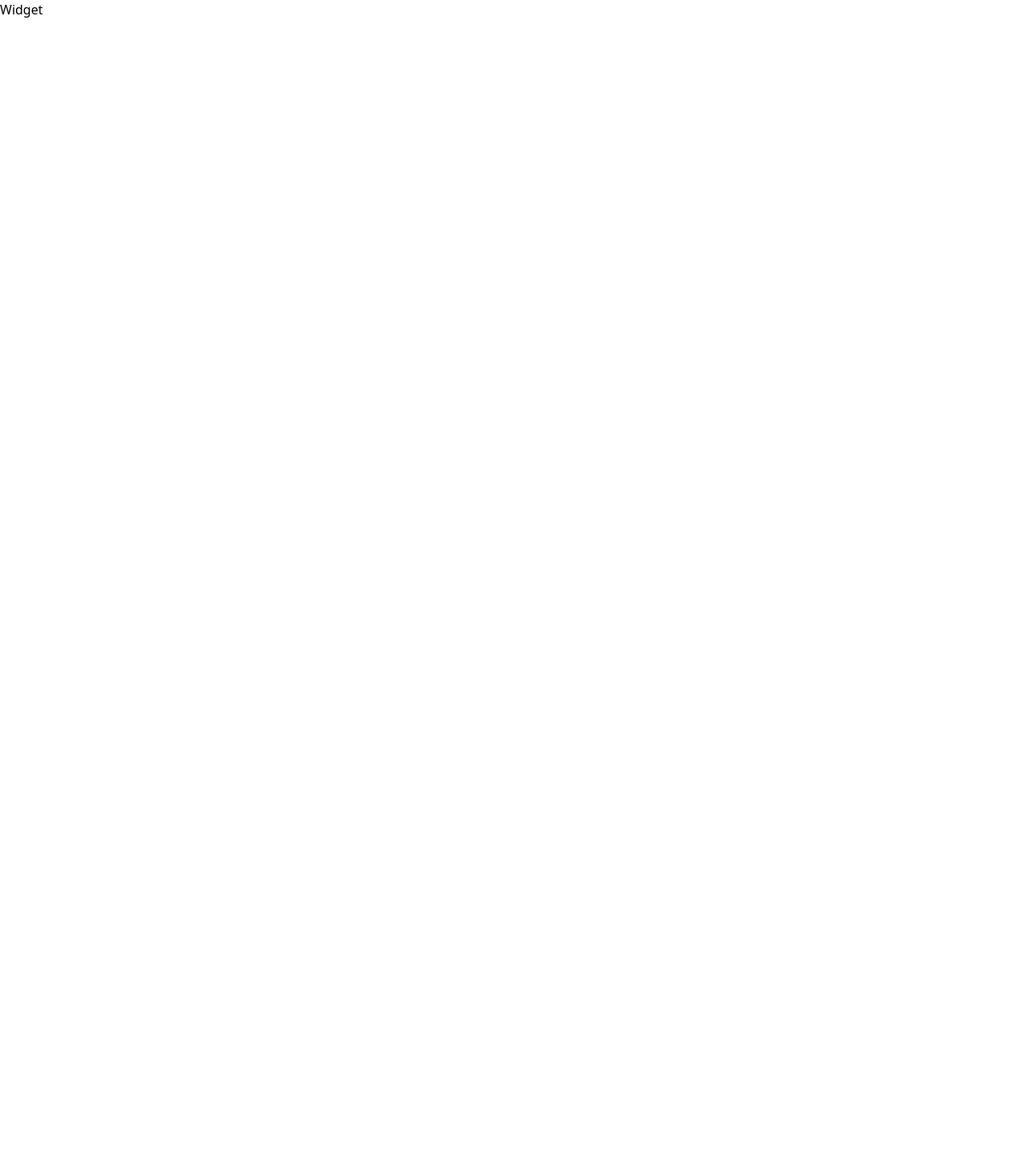
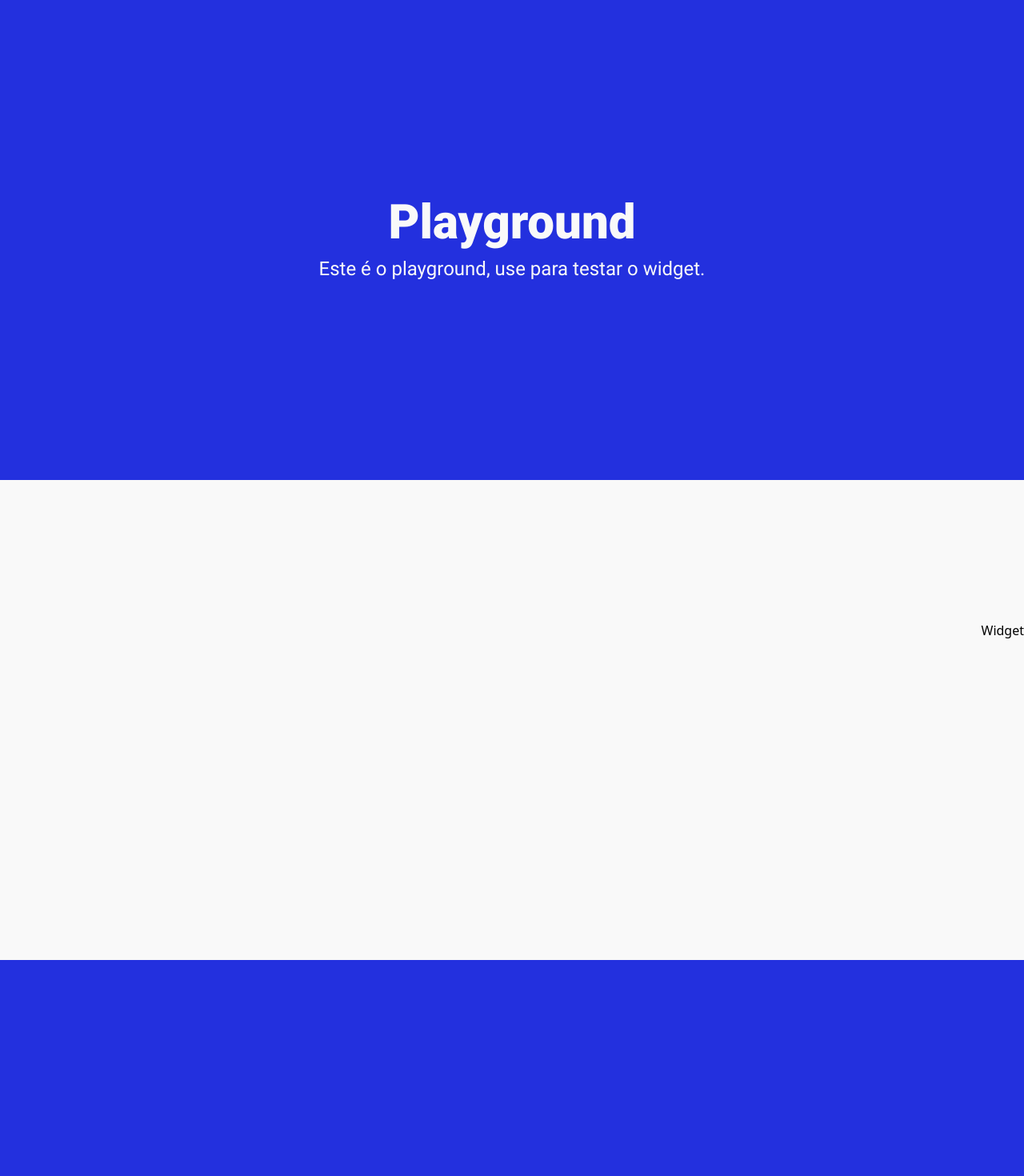
Before and after one commit to Jezebel1990/widget-vue3, a Vue app: page / in a window 1280 px wide. Shown: the top 1470 px of the page at 80% size. Before the commit the page ends 800 px from the top, so only its background shows below. Built offline with nearby package versions, Linux system fonts and the light colour scheme.

Commit message:
feat: created playground

```diff
--- a/src/App.vue
+++ b/src/App.vue
@@ -1,11 +1,12 @@
 <template>
- <h1>Widget</h1>
+ <widget />
 </template>
 
 <script lang="ts">
 import { defineComponent } from 'vue'
+import Widget from './views/Widget/index.vue'
 
 export default defineComponent({
-
+  components: { Widget }
 })
 </script>
--- a/src/main.ts
+++ b/src/main.ts
@@ -1,8 +1,17 @@
 import { createApp } from 'vue'
+import Playground from './views/Playground/index.vue'
 import App from './App.vue'
+import { setup } from './utils/bootstrap'
 
 import '@/assets/css/tailwind.css'
 import '@/assets/css/fonts.css'
 import 'animate.css'
 
-createApp(App).mount('#app')
+setup({
+  onProduction: () => {
+    createApp(App).mount('#app')
+  },
+  onDevelopment: () => {
+    createApp(Playground).mount('#app')
+  }
+})
--- /dev/null
+++ b/src/utils/bootstrap.ts
@@ -0,0 +1,12 @@
+interface SetupPayload {
+    onProduction: () => void;
+    onDevelopment: () => void;
+
+}
+export function setup ({ onProduction, onDevelopment }: SetupPayload) {
+  if (process.env.NODE_ENV !== 'production') {
+    onDevelopment()
+    return
+  }
+  onProduction()
+}
--- /dev/null
+++ b/src/views/Playground/index.vue
@@ -0,0 +1,24 @@
+<template>
+<div class="w-full h-3/4 flex flex-col justify-center items-center bg-brand-main">
+ <h1 class="text-6xl font-black text-brand-gray">Playground</h1>
+ <p class="text-2xl mt-3 font-regular text-brand-gray">Este é o  playground, use para testar o widget.</p>
+</div>
+<div class="w-full h-3/4 flex flex-col justify-center items-center bg-brand-gray">
+ <h1 class="text-6xl font-black text-brand-graydark"></h1>
+</div>
+<div class="w-full h-3/4 flex flex-col justify-center items-center bg-brand-main">
+ <h1 class="text-6xl font-black text-brand-gray"></h1>
+</div>
+<div class="w-full h-3/4 flex flex-col justify-center items-center bg-brand-gray">
+ <h1 class="text-6xl font-black text-brand-graydark"></h1>
+</div>
+<widget />
+</template>
+
+<script lang="ts">
+import { defineComponent } from 'vue'
+import Widget from '../Widget/index.vue'
+export default defineComponent({
+  components: { Widget }
+})
+</script>
--- /dev/null
+++ b/src/views/Widget/index.vue
@@ -0,0 +1,11 @@
+<template>
+<div class="fixed bottom-0 right-0">
+  Widget
+</div>
+</template>
+
+<script>
+export default {
+
+}
+</script>
```
Also changed, not shown: .eslintrc.js.
